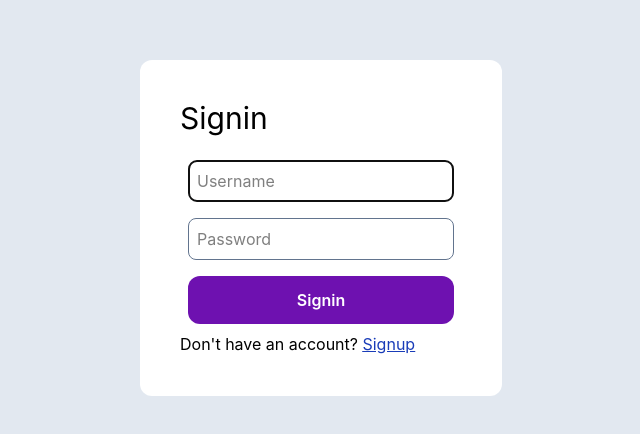
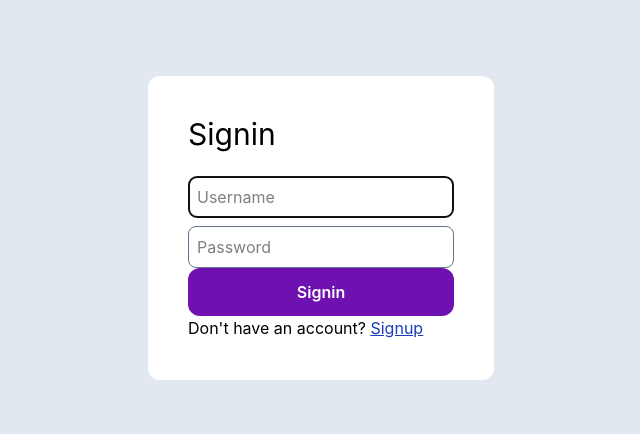
Before and after one commit to GopiCharanReddy/Brainly, a React (Vite) app in the folder frontend/: page /signin in a window 1280 px wide. Shown: the part 172-606 px from the top of the page, without its empty margins (319-959 px from the left). Built offline with nearby package versions, Linux system fonts and the light colour scheme.

Commit message:
Update input and button components

```diff
--- a/frontend/src/components/Button.tsx
+++ b/frontend/src/components/Button.tsx
@@ -18,13 +18,13 @@ const variantStyles = {
 const sizeStyles = {
   "sm": "p-2 py-3",
   "md": "py-3 px-4",
-  "lg": "px-4 py-4"
+  "lg": "px-4 py-4 m-2"
 }
 
 export const Button = (props: ButtonProps) => {
   return (
     <>
-      <button onClick={props.onClick} className={`flex ${variantStyles[props.variant]} cursor-pointer m-2 ${sizeStyles[props.size]} ${props.fullWidth? 'w-full': ''}`}  >
+      <button onClick={props.onClick} className={`flex ${variantStyles[props.variant]} cursor-pointer ${sizeStyles[props.size]} ${props.fullWidth? 'w-full': ''}`}  >
         {props.startIcon ? <div className="pr-2">{props.startIcon}</div> : null}
         {props.text}
         {props.endIcon ? <div className="pl-1">{props.endIcon}</div>: null}
--- a/frontend/src/components/Input.tsx
+++ b/frontend/src/components/Input.tsx
@@ -5,7 +5,7 @@ type InputProps = InputHTMLAttributes<HTMLInputElement>
 const Input = forwardRef<HTMLInputElement, InputProps>(({ ...rest }, ref) => {
   return (
       <div>
-          <input {...rest} ref={ref} className='border-1 border-slate-500 p-2 rounded-lg w-max m-2' />
+          <input {...rest} ref={ref} className='border-1 border-slate-500 p-2 rounded-lg w-full mt-2' />
       </div>
   )
 }
--- a/frontend/src/components/pages/Signup.tsx
+++ b/frontend/src/components/pages/Signup.tsx
@@ -55,7 +55,7 @@ const Signup = () => {
             {errors.password && <p className="text-sm text-red-500 mt-1">{errors.password.message}</p>}
 
             <div className="flex justify-center">
-              <Button type="submit" size="md" text={isPending ? "Signing up..." : "Signup"} variant="secondary" fullWidth />
+              <Button type="submit" size="md" text={isPending ? "Signing up..." : "Signup"} variant="secondary" fullWidth/>
             </div>
             {isError && <p className="text-sm text-red-500 text-center">{apiError}</p>}
           </div>
```
